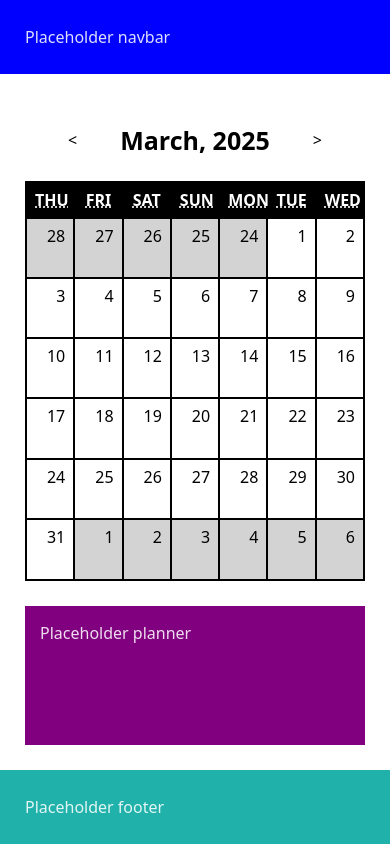
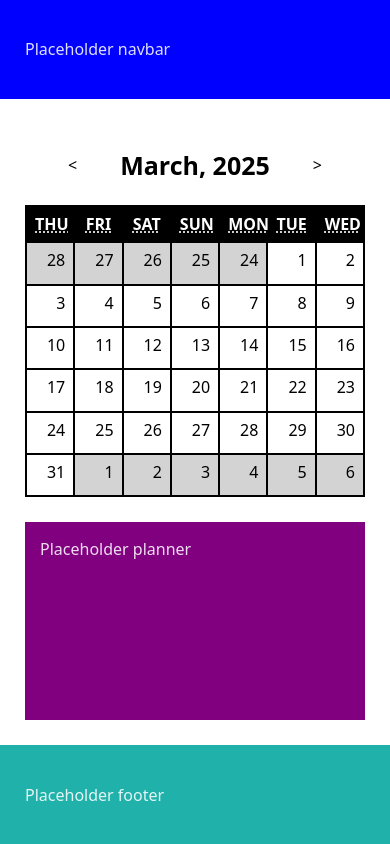
Before and after one commit to jubrito/planner-with-calendar, a React (Vite) app: page / in a window 390 px wide. Built offline with nearby package versions, Linux system fonts and the light colour scheme.

Commit message:
style: fix calendar responsiveness

```diff
--- a/src/features/Calendar/_calendar.module.scss
+++ b/src/features/Calendar/_calendar.module.scss
@@ -17,11 +17,6 @@
     table-layout: fixed;
     border-collapse: collapse;
     width: 100%;
-    height: 400px;
-  }
-
-  @include mixins.media-min-tablet {
-    min-width: 485px;
   }
 
   @include mixins.media-max-big-tablet {
--- a/src/pages/Home/_home.module.scss
+++ b/src/pages/Home/_home.module.scss
@@ -3,30 +3,26 @@
 
 .home {
   display: grid;
-  grid-template-columns: repeat(4, 1fr);
-  grid-template-rows: 1fr 4fr 1fr;
+  grid-template-columns: 1fr 1fr;
+  grid-template-rows: 1fr auto 1fr;
   grid-row-gap: variables.$outer-spacing;
   grid-column-gap: 30px;
   grid-template-areas:
-    "nav nav nav nav"
-    "calendar calendar planner planner"
-    "footer footer footer footer";
+    "nav nav"
+    "calendar planner"
+    "footer footer";
   height: 100vh;
 
   @include mixins.media-max-big-tablet {
-    grid-template-columns: repeat(4, 1fr);
+    grid-template-columns: repeat(2, 1fr);
     grid-template-rows: 2fr 4fr 4fr 2fr;
     grid-row-gap: variables.$outer-spacing;
     grid-column-gap: 15px;
     grid-template-areas:
-      "nav nav nav nav"
-      "calendar calendar calendar calendar"
-      "planner planner planner planner"
-      "footer footer footer footer";
+      "nav nav"
+      "calendar calendar"
+      "planner planner"
+      "footer footer";
     height: 100vh;
   }
-
-  @include mixins.media-all-but-desktop {
-    grid-template-columns: 1fr 1fr 1fr auto;
-  }
 }
```
